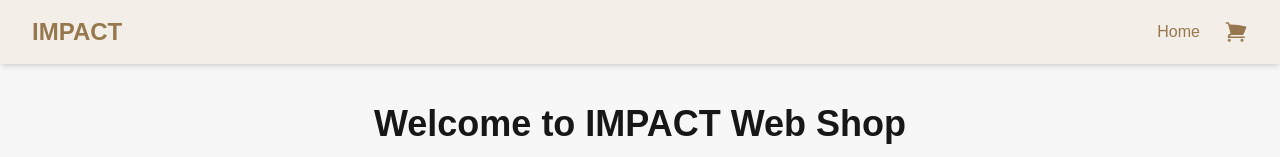
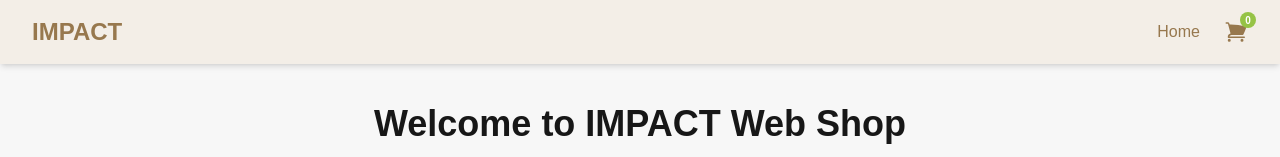
Before and after one commit to upesic/ecommerce-challenge, a Next.js app: page / in a window 1280 px wide. Shown: the top 157 px of the page. Built offline with nearby package versions, Linux system fonts and the light colour scheme; no server answers.

Commit message:
added cart context

```diff
--- a/app/category/[categoryName]/page.tsx
+++ b/app/category/[categoryName]/page.tsx
@@ -2,7 +2,7 @@ import { notFound } from 'next/navigation';
 import Link from 'next/link';
 import ProductItem from '@/components/ProductItem';
 
-interface Product {
+type Product = {
   id: number;
   title: string;
   price: number;
@@ -40,7 +40,7 @@ export default async function CategoryPage({ params }: Params) {
       </div>
       <div className="grid grid-cols-1 sm:grid-cols-2 md:grid-cols-3 gap-6">
         {products.map(product => (
-          <ProductItem key={product.id} image={product.image} price={product.price} title={product.title} />
+          <ProductItem key={product.id} image={product.image} price={product.price} title={product.title} id={product.id} />
         ))}
       </div>
     </main>
--- a/app/layout.tsx
+++ b/app/layout.tsx
@@ -3,6 +3,7 @@ import { Geist, Geist_Mono } from "next/font/google";
 import "./globals.css";
 import Header from '@/components/Header';
 import Footer from '@/components/Footer';
+import { CartProvider } from '@/context/CartContext';
 
 const geistSans = Geist({
   variable: "--font-geist-sans",
@@ -27,9 +28,11 @@ export default function RootLayout({
   return (
     <html lang="en">
       <body className={`${geistSans.variable} ${geistMono.variable} antialiased min-h-screen flex flex-col bg-[#fcfaf8] text-[#1b150e]`}>
-        <Header />
-        <main className="flex-grow">{children}</main>
-        <Footer />
+        <CartProvider>
+          <Header />
+          <main className="flex-grow">{children}</main>
+          <Footer />
+        </CartProvider>
       </body>
     </html>
   );
--- a/components/Header.tsx
+++ b/components/Header.tsx
@@ -1,15 +1,23 @@
+'use client';
+
 import Link from 'next/link';
+import { useCart } from '@/context/CartContext';
 
 export default function Header() {
+  const { getTotalCount } = useCart();
+  const count = getTotalCount();
   return (
     <header className="bg-[#f3eee7] flex justify-between items-center px-8 py-4 shadow-md text-[#97784e]">
       <div className="text-2xl font-bold">IMPACT</div>
       <nav className="flex gap-6 items-center">
         <Link href="/" className="hover:underline">Home</Link>
-        <Link href="/cart">
+        <Link href="/cart" className="relative">
           <svg xmlns="http://www.w3.org/2000/svg" viewBox="0 0 24 24" fill="currentColor" className="size-6">
             <path d="M2.25 2.25a.75.75 0 0 0 0 1.5h1.386c.17 0 .318.114.362.278l2.558 9.592a3.752 3.752 0 0 0-2.806 3.63c0 .414.336.75.75.75h15.75a.75.75 0 0 0 0-1.5H5.378A2.25 2.25 0 0 1 7.5 15h11.218a.75.75 0 0 0 .674-.421 60.358 60.358 0 0 0 2.96-7.228.75.75 0 0 0-.525-.965A60.864 60.864 0 0 0 5.68 4.509l-.232-.867A1.875 1.875 0 0 0 3.636 2.25H2.25ZM3.75 20.25a1.5 1.5 0 1 1 3 0 1.5 1.5 0 0 1-3 0ZM16.5 20.25a1.5 1.5 0 1 1 3 0 1.5 1.5 0 0 1-3 0Z" />
           </svg>
+          <span className="absolute -top-2 -right-2 bg-[#96C346] text-white text-[10px] font-bold w-4 h-4 rounded-full flex items-center justify-center">
+            {count}
+          </span>
         </Link>
       </nav>
     </header>
--- a/components/ProductItem.tsx
+++ b/components/ProductItem.tsx
@@ -1,13 +1,19 @@
+'use client'
+
+import { useCart } from '@/context/CartContext';
 import Image from 'next/image';
 
 interface ProductItemProps {
+  id: number;
   image?: string;
   title: string;
   price: number;
 }
 
 export default function ProductItem(props: ProductItemProps) {
-  const { image, title, price } = props;
+  const { id, image, title, price } = props;
+  const { addToCart } = useCart();
+
   return (
     <div className="bg-white rounded-lg shadow-md overflow-hidden flex flex-col h-full">
       <div className="relative aspect-video">
@@ -29,7 +35,7 @@ export default function ProductItem(props: ProductItemProps) {
           <h2 className="font-semibold text-lg mb-2">{title}</h2>
           <p className="text-[#e89830] font-bold">${price}</p>
         </div>
-        <button className="mt-6 bg-[#e89830] text-white font-semibold px-4 py-2 rounded hover:bg-[#d48a28] transition cursor-pointer w-1/2">
+        <button onClick={() => addToCart({ id, title, price, image, quantity: 1 })} className="mt-6 bg-[#e89830] text-white font-semibold px-4 py-2 rounded hover:bg-[#d48a28] transition cursor-pointer w-1/2">
           Add to Cart
         </button>
       </div>
--- /dev/null
+++ b/context/CartContext.tsx
@@ -0,0 +1,73 @@
+'use client';
+
+import { createContext, useContext, useState, useEffect } from 'react';
+
+type CartItem = {
+  id: number;
+  title: string;
+  price: number;
+  quantity: number;
+  image?: string;
+};
+
+type CartContextType = {
+  items: CartItem[];
+  addToCart: (item: CartItem) => void;
+  removeFromCart: (id: number) => void;
+  updateQuantity: (id: number, quantity: number) => void;
+  getTotalCount: () => number;
+};
+
+const CartContext = createContext<CartContextType | undefined>(undefined);
+
+export function CartProvider({ children }: { children: React.ReactNode }) {
+  const [items, setItems] = useState<CartItem[]>([]);
+
+  useEffect(() => {
+    const stored = localStorage.getItem('cart');
+    if (stored) setItems(JSON.parse(stored));
+  }, []);
+
+  useEffect(() => {
+    localStorage.setItem('cart', JSON.stringify(items));
+  }, [items]);
+
+  const addToCart = (item: CartItem) => {
+    setItems((prev) => {
+      const existing = prev.find((p) => p.id === item.id);
+      if (existing) {
+        return prev.map((p) =>
+          p.id === item.id ? { ...p, quantity: p.quantity + 1 } : p
+        );
+      }
+      return [...prev, { ...item, quantity: 1 }];
+    });
+  };
+
+  const removeFromCart = (id: number) => {
+    setItems((prev) => prev.filter((item) => item.id !== id));
+  };
+
+  const updateQuantity = (id: number, quantity: number) => {
+    setItems((prev) =>
+      prev.map((item) => (item.id === id ? { ...item, quantity } : item))
+    );
+  };
+
+  const getTotalCount = () =>
+    items.reduce((total, item) => total + item.quantity, 0);
+
+  return (
+    <CartContext.Provider
+      value={{ items, addToCart, removeFromCart, updateQuantity, getTotalCount }}
+    >
+      {children}
+    </CartContext.Provider>
+  );
+}
+
+export const useCart = () => {
+  const context = useContext(CartContext);
+  if (!context) throw new Error('useCart must be used within CartProvider');
+  return context;
+};
```
